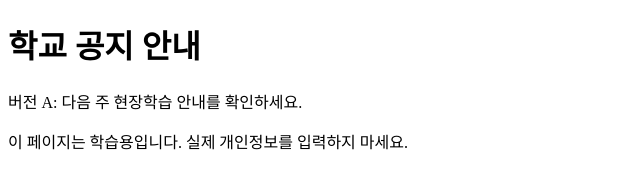
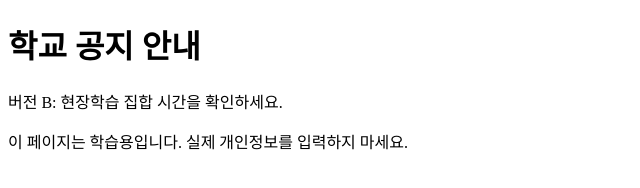
Before and after one commit to rladudgns4456/rladudgns4456-Kimyh-w10-notice, a plain HTML site: page index.html in a window 1280 px wide. Shown: the full height of the page, 0-640 px from the left. Drawn offline with Linux system fonts and the light colour scheme.

Commit message:
Update notice to B

```diff
--- a/index.html
+++ b/index.html
@@ -3,7 +3,7 @@
 <head><meta charset="utf-8"><meta name="viewport" content="width=device-width, initial-scale=1"><title>학교 공지 안내</title></head>
 <body>
   <h1>학교 공지 안내</h1>
-  <p>버전 A: 다음 주 현장학습 안내를 확인하세요.</p>
+  <p>버전 B: 현장학습 집합 시간을 확인하세요.</p>
   <p>이 페이지는 학습용입니다. 실제 개인정보를 입력하지 마세요.</p>
 </body>
 </html>
```
